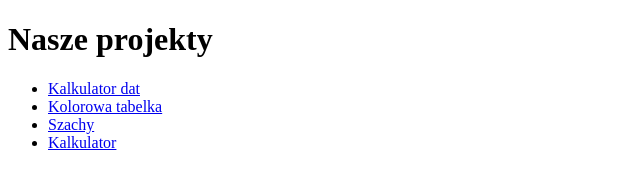
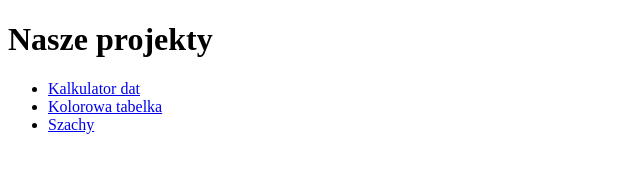
Before and after one commit to Seb-M11/sebson.tk, a plain HTML site: page projekty/index.html in a window 1280 px wide. Shown: the full height of the page, 0-640 px from the left. Drawn offline with Linux system fonts and the light colour scheme.

Commit message:
Update index.html

```diff
--- a/projekty/index.html
+++ b/projekty/index.html
@@ -20,7 +20,6 @@
         <li><a href="kalkulator-dat">Kalkulator dat</a></li>
         <li><a href="tabelka-kolory">Kolorowa tabelka</a></li>
         <li><a href="szachy">Szachy</a></li>
-        <li><a href="kalkulator">Kalkulator</a></li>
       </ul>
     </nav>
   </main>
```
